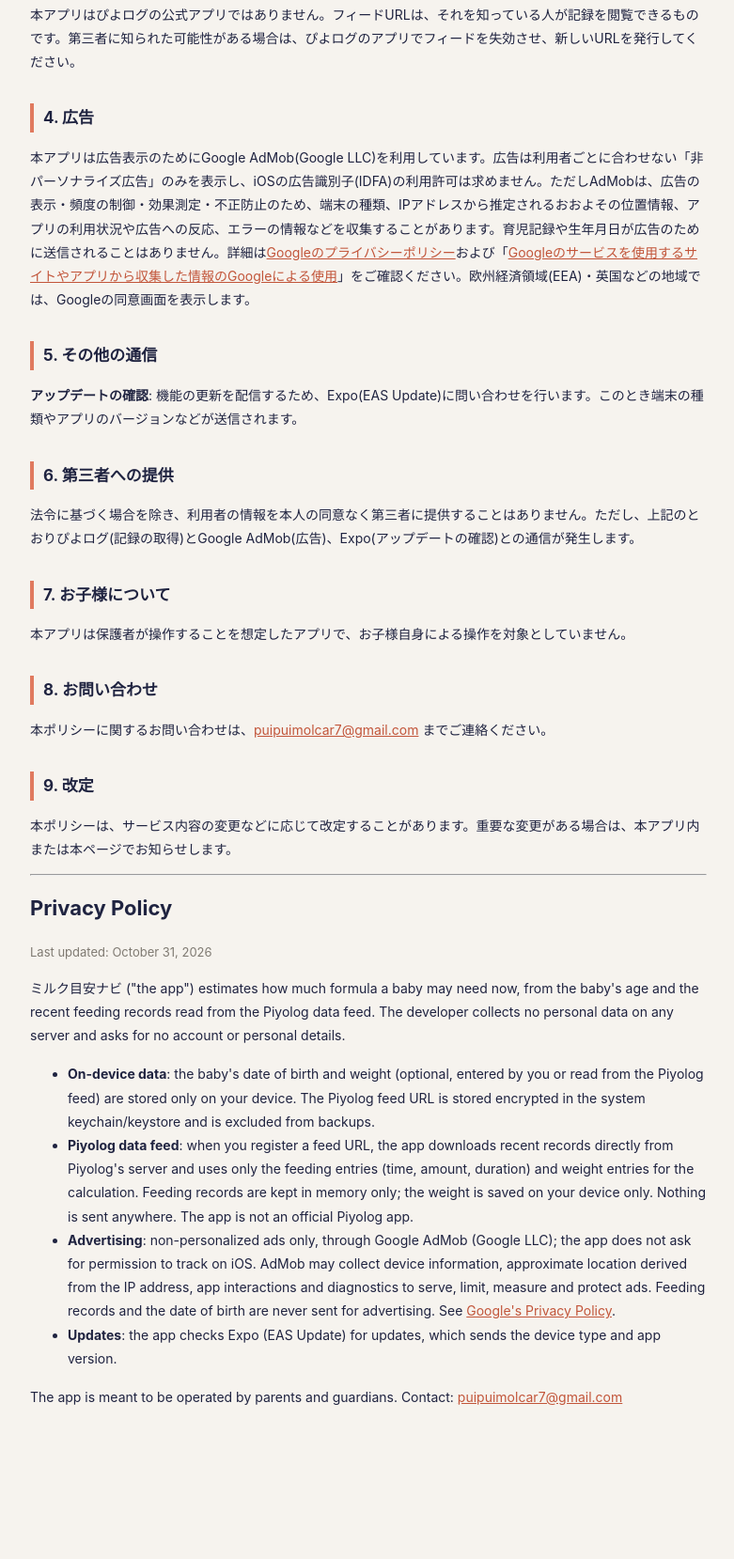
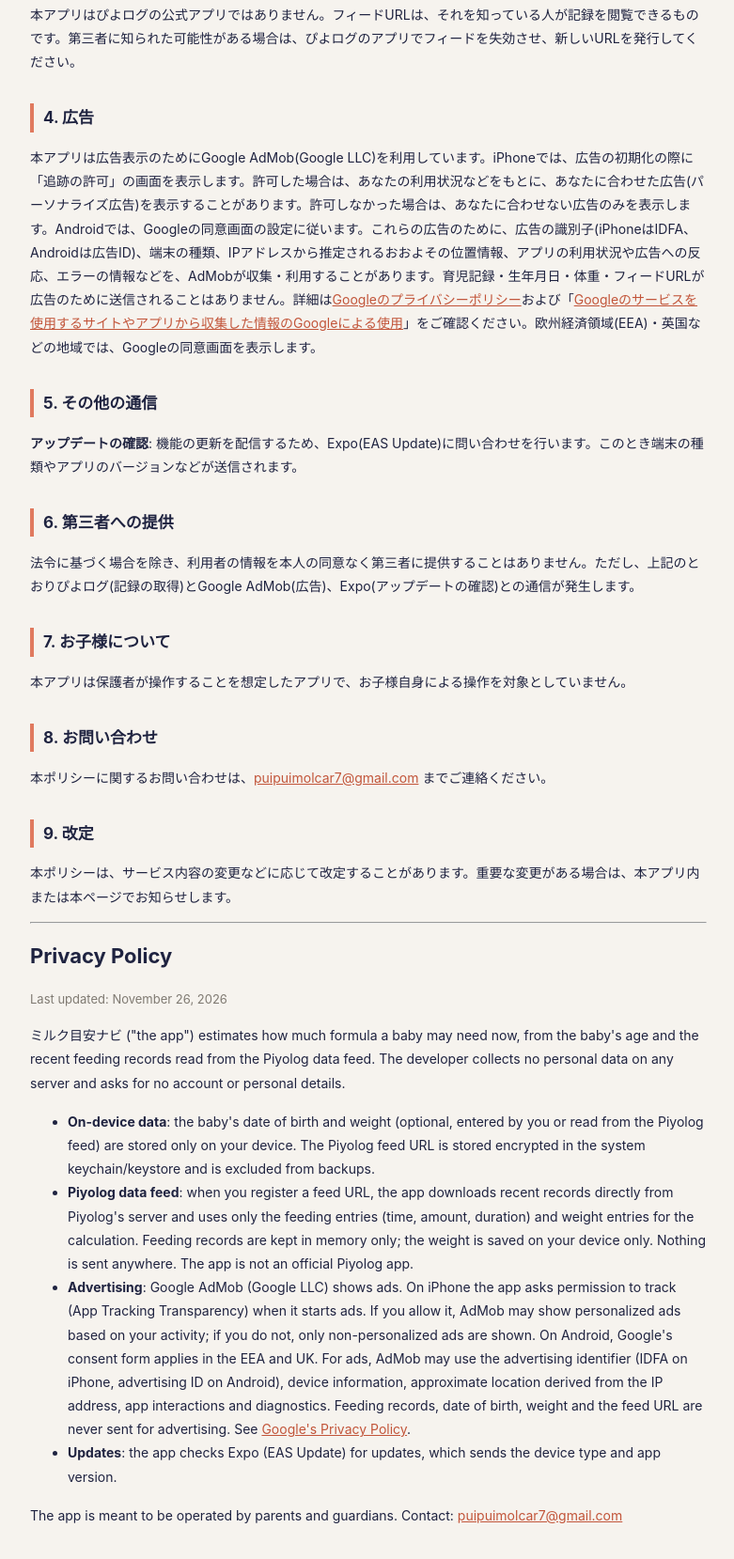
Before and after one commit to puipuimolcar7-dot/milk-navi-site, a plain HTML site: page privacy.html in a window 1280 px wide. Shown: the part 829-2488 px from the top of the page at 94% size, without its empty margins (248-1029 px from the left). Before the commit the page ends 2402 px from the top, so only its background shows below. Drawn offline with Linux system fonts and the light colour scheme.

Commit message:
プライバシーポリシー・サポート: 追跡の許可（iPhone）とパーソナライズ広告の説明を追加
Co-Authored-By: Claude Haiku 5.5 <noreply@anthropic.com>

```diff
--- a/privacy.html
+++ b/privacy.html
@@ -9,7 +9,7 @@
 <body>
 <p class="lang"><a href="#en">English</a></p>
 <h1>プライバシーポリシー</h1>
-<p class="updated">最終更新日: 2026年10月31日</p>
+<p class="updated">最終更新日: 2026年11月26日</p>
 
 <p>「ミルク目安ナビ」(以下「本アプリ」)は、赤ちゃんの月齢と、育児記録アプリ「ぴよログ」のデータフィードから読み込んだ授乳の記録をもとに、ミルクの目安量を計算して表示する保護者向けのアプリです。本ポリシーは、本アプリにおける利用者情報の取り扱いについて説明するものです。</p>
 
@@ -29,7 +29,7 @@
 <p>本アプリはぴよログの公式アプリではありません。フィードURLは、それを知っている人が記録を閲覧できるものです。第三者に知られた可能性がある場合は、ぴよログのアプリでフィードを失効させ、新しいURLを発行してください。</p>
 
 <h2>4. 広告</h2>
-<p>本アプリは広告表示のためにGoogle AdMob(Google LLC)を利用しています。広告は利用者ごとに合わせない「非パーソナライズ広告」のみを表示し、iOSの広告識別子(IDFA)の利用許可は求めません。ただしAdMobは、広告の表示・頻度の制御・効果測定・不正防止のため、端末の種類、IPアドレスから推定されるおおよその位置情報、アプリの利用状況や広告への反応、エラーの情報などを収集することがあります。育児記録や生年月日が広告のために送信されることはありません。詳細は<a href="https://policies.google.com/privacy">Googleのプライバシーポリシー</a>および「<a href="https://policies.google.com/technologies/partner-sites">Googleのサービスを使用するサイトやアプリから収集した情報のGoogleによる使用</a>」をご確認ください。欧州経済領域(EEA)・英国などの地域では、Googleの同意画面を表示します。</p>
+<p>本アプリは広告表示のためにGoogle AdMob(Google LLC)を利用しています。iPhoneでは、広告の初期化の際に「追跡の許可」の画面を表示します。許可した場合は、あなたの利用状況などをもとに、あなたに合わせた広告(パーソナライズ広告)を表示することがあります。許可しなかった場合は、あなたに合わせない広告のみを表示します。Androidでは、Googleの同意画面の設定に従います。これらの広告のために、広告の識別子(iPhoneはIDFA、Androidは広告ID)、端末の種類、IPアドレスから推定されるおおよその位置情報、アプリの利用状況や広告への反応、エラーの情報などを、AdMobが収集・利用することがあります。育児記録・生年月日・体重・フィードURLが広告のために送信されることはありません。詳細は<a href="https://policies.google.com/privacy">Googleのプライバシーポリシー</a>および「<a href="https://policies.google.com/technologies/partner-sites">Googleのサービスを使用するサイトやアプリから収集した情報のGoogleによる使用</a>」をご確認ください。欧州経済領域(EEA)・英国などの地域では、Googleの同意画面を表示します。</p>
 
 <h2>5. その他の通信</h2>
 <p><strong>アップデートの確認</strong>: 機能の更新を配信するため、Expo(EAS Update)に問い合わせを行います。このとき端末の種類やアプリのバージョンなどが送信されます。</p>
@@ -48,12 +48,12 @@
 
 <hr>
 <h1 id="en">Privacy Policy</h1>
-<p class="updated">Last updated: October 31, 2026</p>
+<p class="updated">Last updated: November 26, 2026</p>
 <p>ミルク目安ナビ ("the app") estimates how much formula a baby may need now, from the baby's age and the recent feeding records read from the Piyolog data feed. The developer collects no personal data on any server and asks for no account or personal details.</p>
 <ul>
   <li><strong>On-device data</strong>: the baby's date of birth and weight (optional, entered by you or read from the Piyolog feed) are stored only on your device. The Piyolog feed URL is stored encrypted in the system keychain/keystore and is excluded from backups.</li>
   <li><strong>Piyolog data feed</strong>: when you register a feed URL, the app downloads recent records directly from Piyolog's server and uses only the feeding entries (time, amount, duration) and weight entries for the calculation. Feeding records are kept in memory only; the weight is saved on your device only. Nothing is sent anywhere. The app is not an official Piyolog app.</li>
-  <li><strong>Advertising</strong>: non-personalized ads only, through Google AdMob (Google LLC); the app does not ask for permission to track on iOS. AdMob may collect device information, approximate location derived from the IP address, app interactions and diagnostics to serve, limit, measure and protect ads. Feeding records and the date of birth are never sent for advertising. See <a href="https://policies.google.com/privacy">Google's Privacy Policy</a>.</li>
+  <li><strong>Advertising</strong>: Google AdMob (Google LLC) shows ads. On iPhone the app asks permission to track (App Tracking Transparency) when it starts ads. If you allow it, AdMob may show personalized ads based on your activity; if you do not, only non-personalized ads are shown. On Android, Google's consent form applies in the EEA and UK. For ads, AdMob may use the advertising identifier (IDFA on iPhone, advertising ID on Android), device information, approximate location derived from the IP address, app interactions and diagnostics. Feeding records, date of birth, weight and the feed URL are never sent for advertising. See <a href="https://policies.google.com/privacy">Google's Privacy Policy</a>.</li>
   <li><strong>Updates</strong>: the app checks Expo (EAS Update) for updates, which sends the device type and app version.</li>
 </ul>
 <p>The app is meant to be operated by parents and guardians. Contact: <a href="mailto:puipuimolcar7@gmail.com">puipuimolcar7@gmail.com</a></p>
```
Also changed, not shown: support.html (+1 -1 lines).
